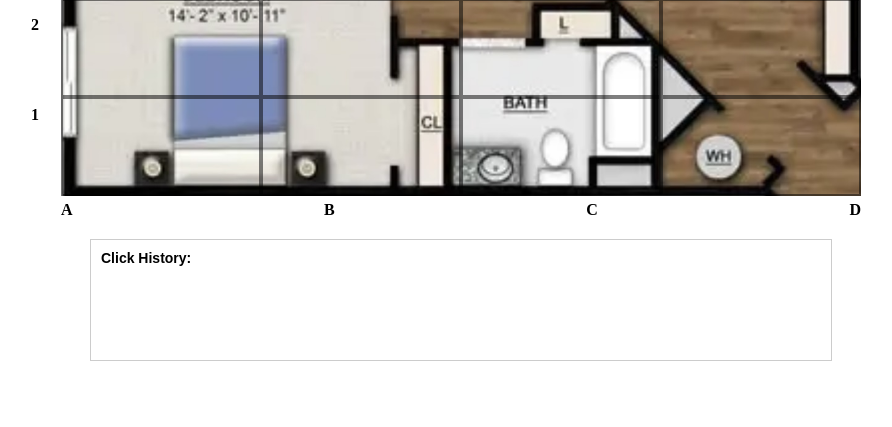
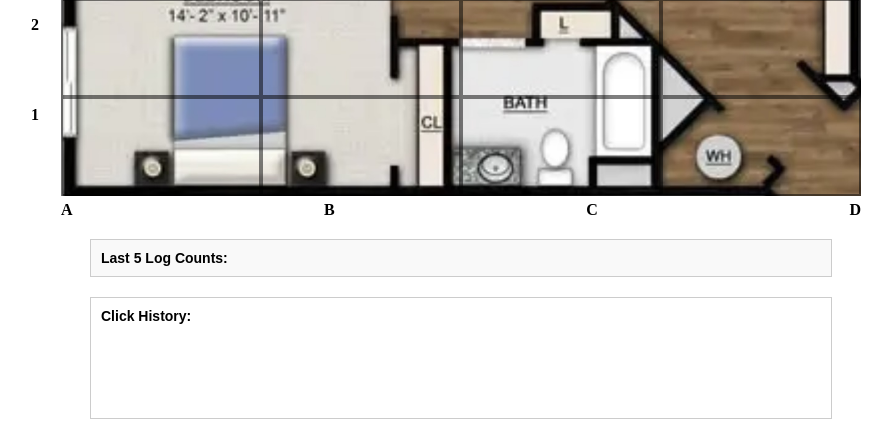
Before and after one commit to macclab-stevens/LTE_Indoor_Tracking, a Flask app: page / in a window 1280 px wide. Shown: the part 673-1100 px from the top of the page, without its empty margins (179-1071 px from the left). Before the commit the page ends 1034 px from the top, so only its background shows below. Run offline with Flask 3, Linux system fonts and the light colour scheme; some libraries are stand-ins or nearby versions.

Commit message:
added previous clicks to html gui

```diff
--- a/html_location_logger/app.py
+++ b/html_location_logger/app.py
@@ -1,9 +1,9 @@
 #! /bin/python3
 
-from flask import Flask, render_template, request
+import csv
+from datetime import datetime, timedelta
+from flask import Flask, render_template
 from flask_socketio import SocketIO
-from datetime import datetime
-import csv
 import os
 
 # Initialize Flask app and SocketIO
@@ -13,48 +13,111 @@ socketio = SocketIO(app)
 # Route to serve the HTML page
 @app.route('/')
 def home():
-    # Prepare the grid columns and rows
-    columns = ['A', 'B', 'C', 'D']  # Column names A to D
-    rows = list(range(8, 0, -1))    # Row numbers 8 to 1
+    columns = ['A', 'B', 'C', 'D']
+    rows = list(range(8, 0, -1))
     return render_template("index.html", columns=columns, rows=rows)
 
+# Log click to CSV
 def log_click_to_csv(grid_index, click_time):
-    # Create a filename based on the current date
     date_str = datetime.now().strftime("%Y%m%d")
-    # Create a folder path ../log/yyyymmdd
     folder_path = os.path.join("..", "logs", date_str)
-
-    # Create the folder if it doesn't exist
     os.makedirs(folder_path, exist_ok=True)
-
-    # Define the CSV file path inside the folder
     filename = os.path.join(folder_path, f"{date_str}_click_log.csv")
-
-    # Check if the file exists
     file_exists = os.path.isfile(filename)
 
-    # Open the file in append mode and write the data
     with open(filename, mode='a', newline='') as file:
         writer = csv.writer(file)
-        # Write the header only if the file is being created for the first time
         if not file_exists:
             writer.writerow(["Grid Index", "Click Time"])
         writer.writerow([grid_index, click_time])
+
+# Calculate click counts
+# def get_click_counts():
+#     today = datetime.now().strftime("%Y%m%d")
+#     #   = (datetime.now() - timedelta(days=2)).strftime("%Y%m%d")
+#     counts = {"current": 0, "previous": 0}
+
+#     for date, key in [(today, "current"), (yesterday, "previous")]:
+#         folder_path = os.path.join("..", "logs", date)
+#         print(folder_path)
+#         filename = os.path.join(folder_path, f"{date}_click_log.csv")
+#         print(filename)
+#         if os.path.isfile(filename):
+#             print('is filename')
+#             with open(filename, 'r') as file:
+#                 reader = csv.reader(file)
+#                 counts[key] = sum(1 for _ in reader) - 1
+#     print (counts)
+#     return counts
+
+# def get_click_counts():
+#     logs_dir = os.path.join("..", "logs")
+#     counts = {}
+
+#     if not os.path.exists(logs_dir):
+#         print("Logs directory not found.")
+#         return counts
+
+#     # Get all folder names in the logs directory
+#     log_dates = sorted([d for d in os.listdir(logs_dir) if os.path.isdir(os.path.join(logs_dir, d))], reverse=True)
+
+#     # Get the last 5 folder dates
+#     last_5_dates = log_dates[:5]
+
+#     for date in last_5_dates:
+#         folder_path = os.path.join(logs_dir, date)
+#         filename = os.path.join(folder_path, f"{date}_click_log.csv")
+#         print(f"Checking file: {filename}")
+#         if os.path.isfile(filename):
+#             with open(filename, 'r') as file:
+#                 reader = csv.reader(file)
+#                 next(reader, None)  # Skip the header
+#                 counts[date] = sum(1 for _ in reader)
+#         else:
+#             counts[date] = 0  # No file for this date
+
+#     print(counts)
+#     return counts
+
+def get_click_counts():
+    logs_dir = os.path.join("..", "logs")
+    counts = {}
+
+    if not os.path.exists(logs_dir):
+        print("Logs directory not found.")
+        return counts
+
+    log_dates = sorted(
+        [d for d in os.listdir(logs_dir) if os.path.isdir(os.path.join(logs_dir, d)) and d.isdigit()],
+        reverse=True
+    )
+
+    last_5_dates = log_dates[:5]
+    for date in last_5_dates:
+        folder_path = os.path.join(logs_dir, date)
+        filename = os.path.join(folder_path, f"{date}_click_log.csv")
+        if os.path.isfile(filename):
+            with open(filename, 'r') as file:
+                reader = csv.reader(file)
+                next(reader, None)  # Skip the header
+                counts[date] = sum(1 for _ in reader)
+        else:
+            counts[date] = 0  # No file for this date
+
+    print(counts)  # Debug
+    return [{"date": date, "count": counts[date]} for date in counts]  # Convert to array
 
 # Handle click events
 @socketio.on('click_event')
 def handle_click_event(data):
     grid_index = data['gridIndex']
     click_time = datetime.now().strftime("%Y-%m-%d %H:%M:%S.%f")[:-4]
-    click_message = f"Grid: {grid_index} - Time: {click_time}"
-
-    # Log the click on the server
-    print(click_message)
     log_click_to_csv(grid_index, click_time)
-    # Send the click message to all connected clients
-    socketio.emit('update_click_history', {'message': click_message})
+    counts = get_click_counts()
+    socketio.emit('update_click_history', {'message': f"Grid: {grid_index} - Time: {click_time}"})
+    print(counts)
+    socketio.emit('update_click_counts', counts)
 
 # Run the app
 if __name__ == '__main__':
     socketio.run(app, host='192.168.1.13', port=5000, debug=True)
-    # app.run(host='192.168.1.13', port=5000, debug=True, threaded=False)
--- a/html_location_logger/templates/index.html
+++ b/html_location_logger/templates/index.html
@@ -4,8 +4,6 @@
     <title>4x8 Grid Puppy Location Tracking</title>
     <style>
         .container {
-            position: relative;
-            width: 100%;
             max-width: 800px;
             margin: auto;
             display: flex;
@@ -52,6 +50,16 @@
             font-weight: bold;
             margin-top: 5px;
         }
+        .summary-box {
+            margin-top: 20px;
+            padding: 10px;
+            border: 1px solid #ccc;
+            width: 90%;
+            max-width: 800px;
+            font-family: Arial, sans-serif;
+            font-size: 14px;
+            background-color: #f9f9f9;
+        }
         .click-history {
             margin-top: 20px;
             width: 90%;
@@ -63,32 +71,66 @@
             font-family: Arial, sans-serif;
             font-size: 14px;
         }
+        .log-list {
+            list-style: none;
+            padding: 0;
+        }
+        .log-item {
+            margin-bottom: 5px;
+        }
     </style>
     <script src="https://cdn.socket.io/4.0.0/socket.io.min.js"></script>
     <script>
-        // Initialize Socket.IO
         const socket = io();
 
+        // Record the grid cell click
         function recordClick(gridIndex) {
-            // Send click event to the server
             socket.emit('click_event', { gridIndex: gridIndex });
         }
 
-        // Listen for updates from the server
+        // Update click history with most recent clicks at the bottom
         socket.on('update_click_history', function(data) {
+            console.log("Received click history:", data); // Debug log
+
             const historyBox = document.getElementById('click-history');
             const newEntry = document.createElement('div');
+
+            // Prepend new entry so the most recent is at the bottom
             newEntry.textContent = data.message;
-            historyBox.appendChild(newEntry);
+            historyBox.prepend(newEntry); // Use prepend to keep most recent at the bottom
+        });
 
-            // Scroll to the bottom of the history box
-            historyBox.scrollTop = historyBox.scrollHeight;
+        // Update click counts for the last 5 dates
+        socket.on('update_click_counts', function(data) {
+            console.log("Received data:", data); // Debug log
+
+            const summaryBox = document.getElementById('click-summary');
+            summaryBox.innerHTML = '<strong>Last 5 Log Counts:</strong>'; // Clear and set header
+
+            const logList = document.createElement('ul');
+            logList.classList.add('log-list');
+
+            // Reverse the data to show oldest at the top, newest at the bottom
+            data.reverse().forEach(log => {
+                const logItem = document.createElement('li');
+                logItem.classList.add('log-item');
+                logItem.textContent = `Date: ${log.date}, Clicks: ${log.count}`;
+                logList.appendChild(logItem);
+            });
+
+            summaryBox.appendChild(logList);
+        });
+
+        // Request click counts on page load
+        document.addEventListener('DOMContentLoaded', function() {
+            socket.emit('request_click_counts');
         });
     </script>
 </head>
 <body>
     <h1 style="text-align: center;">4x8 Grid Puppy Location </h1>
     <div class="container">
+        <!-- Grid Section -->
         <div class="image-wrapper">
             <div class="row-labels">
                 {% for row in rows %}
@@ -112,6 +154,11 @@
                 <div>{{ col }}</div>
             {% endfor %}
         </div>
+        <!-- Summary Box -->
+        <div class="summary-box" id="click-summary">
+            <strong>Last 5 Log Counts:</strong>
+        </div>
+        <!-- Click History -->
         <div class="click-history" id="click-history">
             <strong>Click History:</strong>
         </div>
```
Also changed, not shown: 3 other files.
